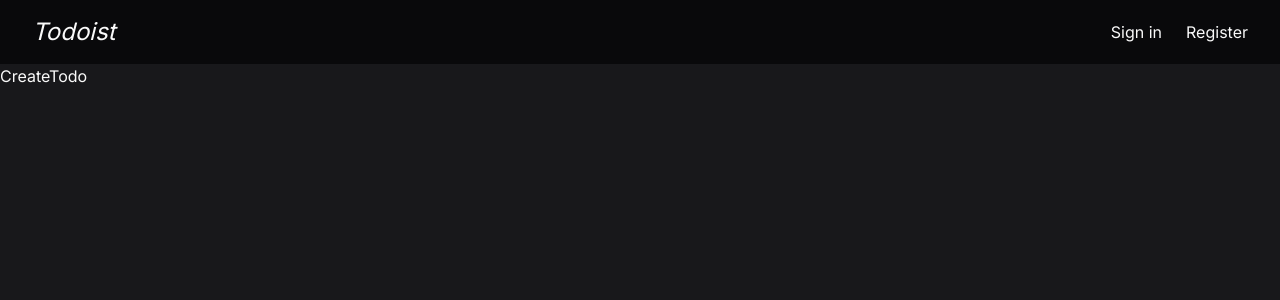
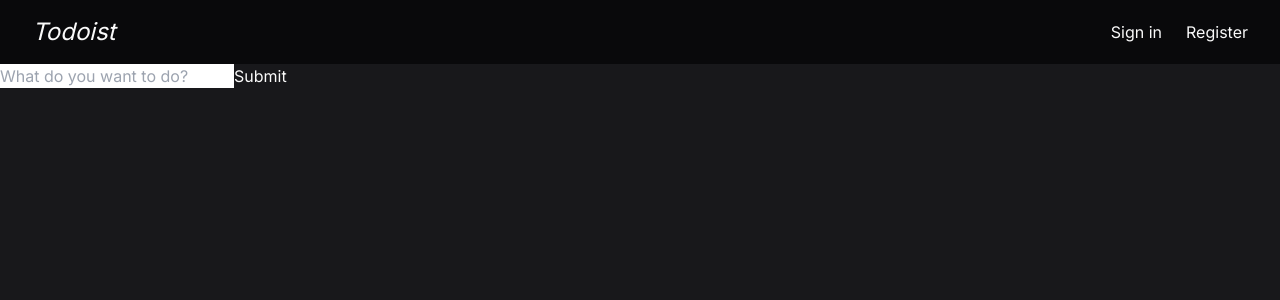
Before and after one commit to Asonance11/next-todo-list, a Next.js app: page /dashboard/create-todo in a window 1280 px wide. Shown: the top 300 px of the page. Built offline with nearby package versions, Linux system fonts and the light colour scheme.

Commit message:
Add form for creating todos

```diff
--- a/src/app/dashboard/create-todo/page.tsx
+++ b/src/app/dashboard/create-todo/page.tsx
@@ -1,5 +1,17 @@
 const CreateTodo = () => {
-	return <div>CreateTodo</div>;
+	return (
+		<>
+			<form action="">
+				<input
+					type="text"
+					name="title"
+					id="title"
+					placeholder="What do you want to do?"
+				/>
+				<button type="submit">Submit</button>
+			</form>
+		</>
+	);
 };
 
 export default CreateTodo;
```
